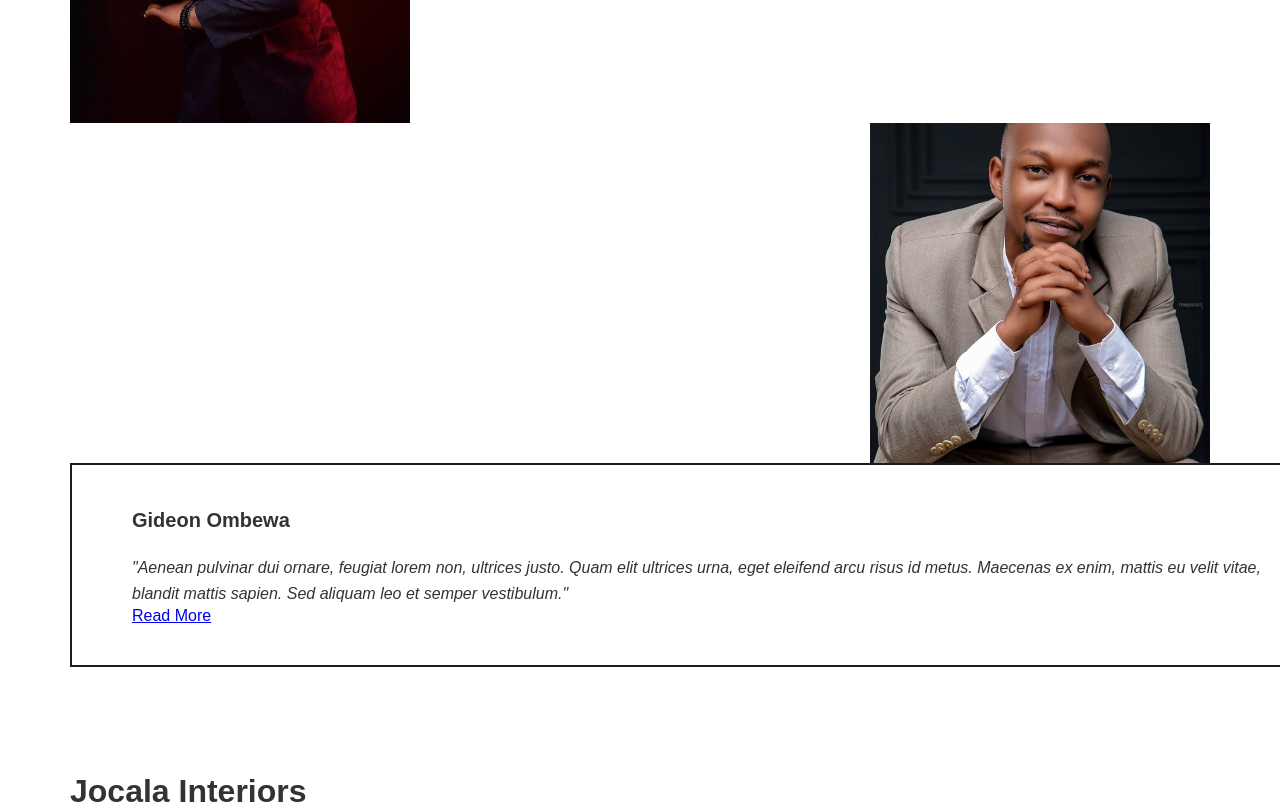
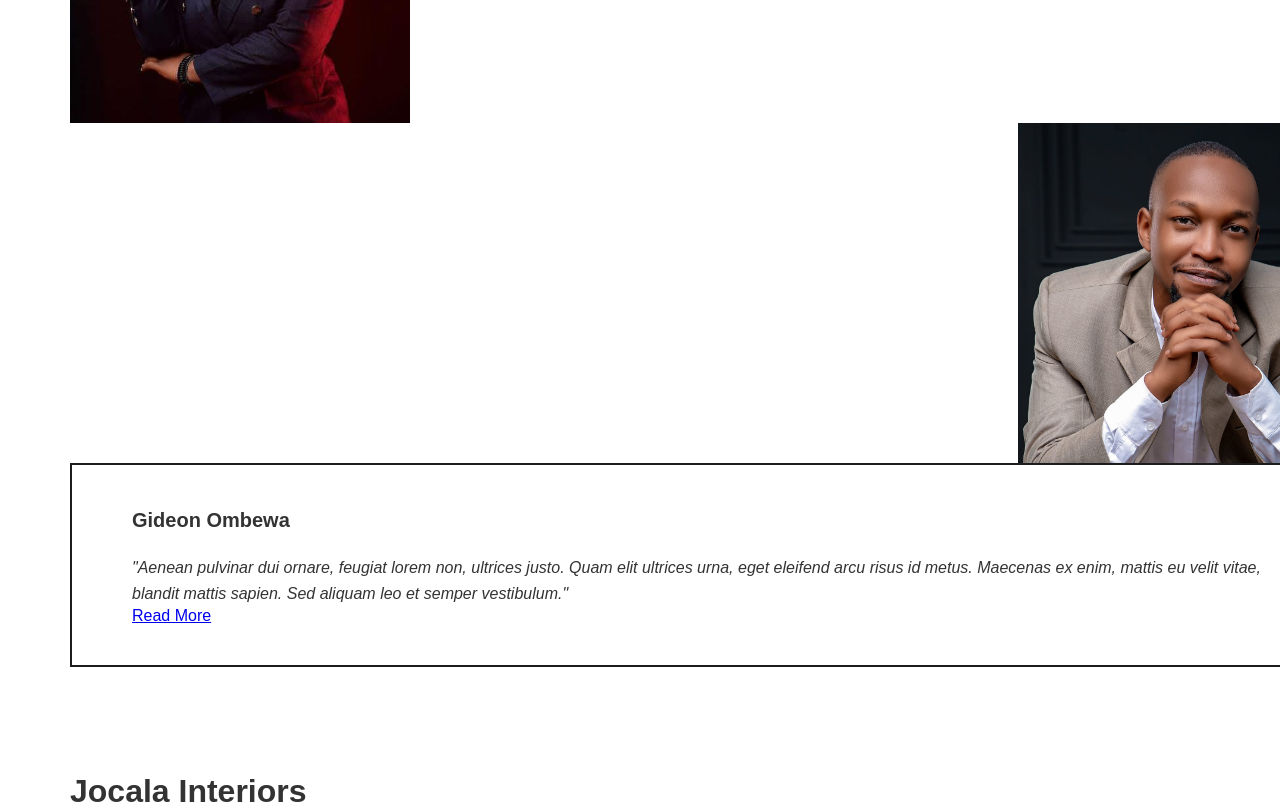
Before and after one commit to lowellteddy/Jocala-x-React, a React (Create React App) app in the folder jocala/: page / in a window 1280 px wide. Shown: the part 4500-5304 px from the top of the page. Built offline with nearby package versions, Linux system fonts and the light colour scheme.

Commit message:
fixed cropped images in the testimonials section

```diff
--- a/jocala/src/components/Testimonials.css
+++ b/jocala/src/components/Testimonials.css
@@ -29,16 +29,19 @@
     width: 340px;
     aspect-ratio: 1 / 1;
     overflow: hidden;
+    left:100%;
   }
   .testimonial-section .img-box img {
     width: 100%;
-    height: 100%;
+    height: 130%;
     object-fit: cover;
     object-position: center;
+
   }
   .testimonial-section .reverse-row {
     align-items: flex-start;
   }
   .testimonial-section .reverse-row .img-box {
-    margin-left: auto;
+    margin-left: 83.2%;
+
   }
```
